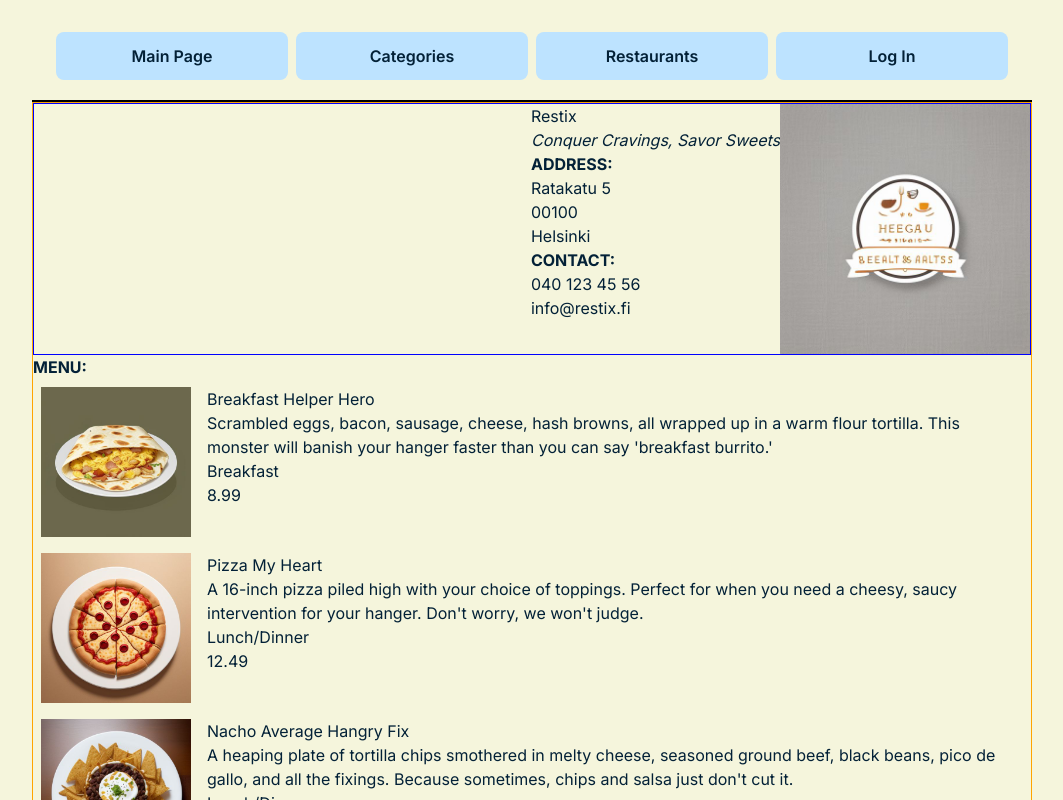
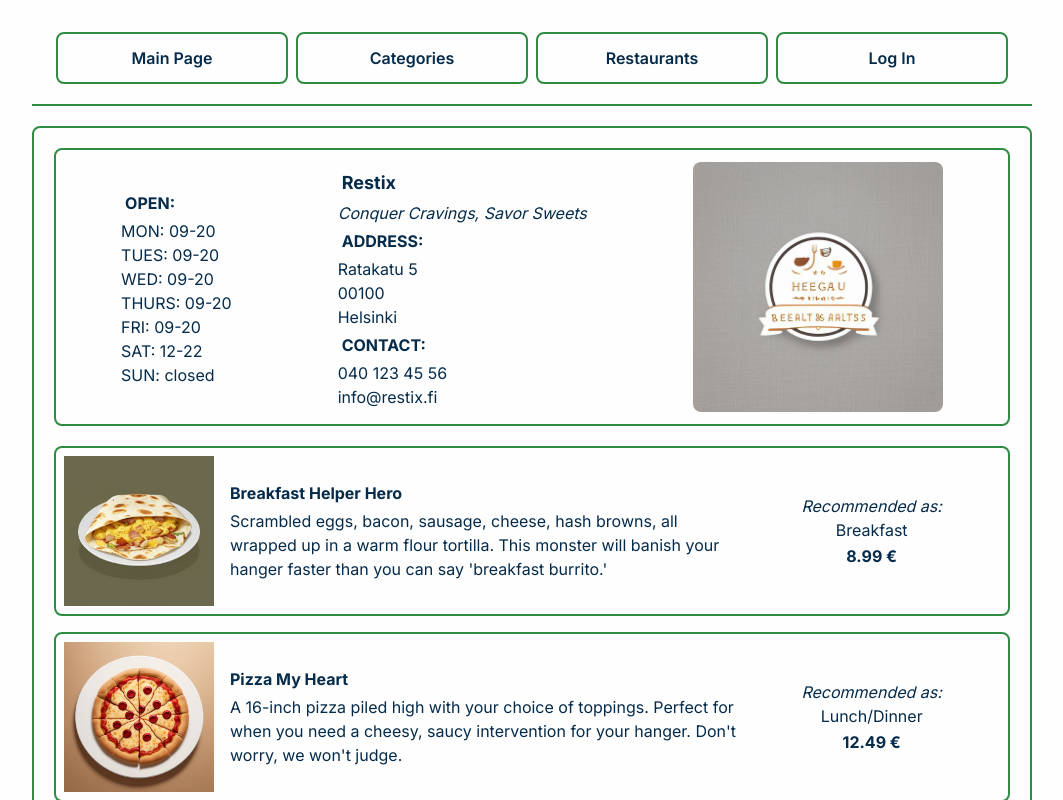
Before and after one commit to ViktorTap/platemate-2024, a Next.js app: page /restaurants/1 in a window 1280 px wide. Shown: the top 800 px of the page, without its empty margins (108-1171 px from the left). Built offline with nearby package versions, Linux system fonts and the light colour scheme.

Commit message:
worked on simple design

```diff
--- a/app/components/NavigarionBar.tsx
+++ b/app/components/NavigarionBar.tsx
@@ -2,7 +2,7 @@ import Link from "next/link";
 
 export default function NavigationBar() {
   return (
-    <nav className="border-solid border-b-2 border-black">
+    <nav className="border-solid border-b-2 border-[#2f8c43]">
       <ul className="flex flex-wrap gap-y-1 justify-around items-baseline m-5">
         <button>
           <Link href="/">Main Page</Link>
--- a/app/components/restaurant/RestaurantCard.tsx
+++ b/app/components/restaurant/RestaurantCard.tsx
@@ -6,7 +6,7 @@ export default function RestaurantCard(restaurant: IRestaurant) {
   return (
     <Link href={`/restaurants/${restaurant._id}`}>
       <section className="restaurant-card-container">
-        <h1 className="mb-2">{restaurant.name}</h1>
+        <h1 className="mb-2 font-bold">{restaurant.name}</h1>
         <Image
           src={
             restaurant.logo !== ""
@@ -16,13 +16,13 @@ export default function RestaurantCard(restaurant: IRestaurant) {
           alt="Restaurant logo"
           width={175}
           height={175}
-          className="mb-2"
+          className="mb-2 rounded-lg"
         />
         <p className="mb-2">
           <i>{restaurant.tagline}</i>
         </p>
         <article className="flex-col justify-center mb-2">
-          <h1>OSOITE:</h1>
+          <h1>ADDRESS:</h1>
           <p>{restaurant.address.street}</p>
           <p>{restaurant.address.postalCode}</p>
           <p>{restaurant.address.city}</p>
--- a/app/globals.css
+++ b/app/globals.css
@@ -3,18 +3,20 @@
 @tailwind utilities;
 
 :root {
-  --background-primary-hex: #d3efbf;
-  --background-secondary-hex: #A5DD9B;
+  --background-primary-hex: #fefeff;
+  --background-secondary-hex: #becace;
 
-  --button-primary-hex: #BDE3FF;
-  --button-hover-hex: #7DC9FF;
-  --button-active-hex: #3EAFFF;
+  --button-primary-hex: #fefeff;
+  --button-hover-hex: #2f8c43;
+  --button-active-hex: #125e23;
 
-  --paragraph-primary-hex: #032137;
+  --border-color-hex: #2f8c43;
+
+  --paragraph-primary-hex: #052b4a;
 }
 
 body {
-  background-color: beige;
+  background-color: var(--background-primary-hex);
   max-width: 1024px;
   margin-inline: auto;
   padding: 0.75rem;
@@ -30,6 +32,7 @@ button {
   border-radius: 0.5rem;
   font-weight: 600;
   white-space: nowrap;
+  border: 2px solid var(--border-color-hex);
 }
 button:hover {
   background-color: var(--button-hover-hex);
@@ -68,9 +71,9 @@ button:disabled {
 .text-input {
   background: transparent;
   border-radius: 0.75rem;
-  border: 1px solid #032137;
+  border: 2px solid var(--border-color-hex);
   box-sizing: border-box;
-  color: #032137;
+  color: var(--paragraph-primary-hex);
   font-size: 1rem;
   padding: 0.75rem 0.75rem;
   outline: none;
@@ -83,9 +86,9 @@ button:disabled {
 #text-input-error {
   background: transparent;
   border-radius: 0.75rem;
-  border: 1px solid red;
+  border: 2px solid red;
   box-sizing: border-box;
-  color: #032137;
+  color: var(--paragraph-primary-hex);
   font-size: 1rem;
   margin-bottom: 1.5rem;
   padding: 0.75rem 0.75rem;
@@ -98,15 +101,15 @@ button:disabled {
 label {
   position: absolute;
   left: 0;
-  padding: 0.75rem 0.75rem;
+  padding: 0.80rem 0.75rem;
   pointer-events: none;
   transition: 0.2s;
 }
 
 input:focus + label, input:not([value=""]) + label
 {
-  color:green;
-  border: 1px solid green;
+  color:var(--border-color-hex);
+  border: 2px solid var(--border-color-hex);
   border-radius: 0.75rem;
   font-size: 0.75rem;
   padding: 0 0.75rem;
@@ -116,29 +119,29 @@ input:focus + label, input:not([value=""]) + label
 }
 
 input:focus, input:not([value=""]) {
-  border: 1px solid green;
+  border: 2px solid var(--border-color-hex);
 }
 
 #text-input-error:focus + label,
 #text-input-error:not([value=""]) + label {
-  color:#032137;
-  border: 1px solid red;
+  color:var(--paragraph-primary-hex);
+  border: 2px solid red;
   border-radius: 0.75rem;
   font-size: 0.75rem;
   padding: 0 0.75rem;
-  background-color: beige;
+  background-color: var(--background-primary-hex);
   transform: translate(15px, -9px);
 
 }
 
 .input-error-message {
   position: absolute;
-  border: 1px solid red;
-  background-color: beige;
+  border: 2px solid red;
+  background-color: var(--background-primary-hex);
   border-radius: 0.75rem;
   font-size: 0.75rem;
   left: 100px;
-  bottom: 19px;
+  bottom: 17px;
   padding: 0 0.75rem;
   pointer-events: none;
   transition: 0.2s;
@@ -157,40 +160,82 @@ input:focus, input:not([value=""]) {
 
 /* RESTAURANT CARD */
 .restaurant-card-container {
+  position: relative;
   display: flex;
   flex-direction: column;
   align-items: center;
   padding: 0.5rem 0 0.5rem 0;
-  border: 1px solid black;
+  border: 2px solid var(--border-color-hex);
   text-align: center;
-
+  border-radius: 0.5rem;
 
   width: 225px;
   height: 500px;
+
+  transition: all 0.5s ease-in-out;
+}
+
+.restaurant-card-container:hover {
+
+  background-color: #2f8c43;
+  transition: 0.5s ease-in-out;
+  color: var(--background-primary-hex);
+  transition: all 0.5s ease-in-out;
+  box-shadow: 0px 4px 8px rgba(38, 38, 38, 0.2);
+  top: -4px;
+
 }
 
 /* RESTAURANT DETAIL */
 .restaurant-detail-main-container {
-  border: 1px solid orange;
+  border: 2px solid var(--border-color-hex);
+  padding: 1.25rem;
+  margin-top: 1.25rem;
+  border-radius: 0.5rem;
 }
 
 .restaurant-info-container {
-  border: 1px solid blue;
+  border: 2px solid var(--border-color-hex);
+  border-radius: 0.5rem;
+  padding: 0.75rem;
+
   display: flex;
   flex-direction: row-reverse;
+  justify-content: space-around;
+  align-items: center;
 }
 
 .menu-main-container {
-  /* border: 1px solid green; */
+  /* border: 2px solid var(--border-color-hex); */
+  margin-top: 1.25rem;
+  border-radius: 0.5rem;
   display: flex;
   flex-direction: column;
   gap: 1rem;
-  padding: 0.5rem;
+  /* padding: 0.5rem; */
+  overflow: visible;
 }
 
 .dish-container {
-  /* border: 1px solid red; */
+  border: 2px solid var(--border-color-hex);
+  border-radius: 0.5rem;
   display: flex;
+  padding: 0.5rem;
   gap: 1rem;
 
 }
+
+.dish-info-container {
+  display: flex;
+  justify-content: space-around;
+  align-items: center;
+}
+
+.dish-name-desc-container {
+  flex: 2;
+}
+
+.dish-meal-price-container {
+  flex: 1;
+  text-align: center;
+}
--- a/app/restaurants/[id]/page.tsx
+++ b/app/restaurants/[id]/page.tsx
@@ -22,27 +22,41 @@ export default function RestaurantPage({ params }: { params: { id: string } }) {
                 alt="Restaurant logo"
                 width={250}
                 height={250}
+                className="rounded-lg"
               />
               <div>
-                <h1>{rest.name}</h1>
+                <h1 className="font-bold text-lg m-1">{rest.name}</h1>
                 <p>
                   <i>{rest.tagline}</i>
                 </p>
 
-                <p>
+                <p className="m-1">
                   <strong>ADDRESS:</strong>
                 </p>
                 <p>{rest.address.street}</p>
                 <p>{rest.address.postalCode}</p>
                 <p>{rest.address.city}</p>
-                <p>
+                <p className="m-1">
                   <strong>CONTACT:</strong>
                 </p>
                 <p>{rest.phone}</p>
                 <p>{rest.email}</p>
               </div>
+              <div>
+                <h1 className="m-1">
+                  <strong>OPEN:</strong>
+                </h1>
+                <ul>
+                  <li>MON: {rest.open.mon}</li>
+                  <li>TUES: {rest.open.tues}</li>
+                  <li>WED: {rest.open.wed}</li>
+                  <li>THURS: {rest.open.thurs}</li>
+                  <li>FRI: {rest.open.fri}</li>
+                  <li>SAT: {rest.open.sat}</li>
+                  <li>SUN: {rest.open.sun}</li>
+                </ul>
+              </div>
             </div>
-            <strong>MENU:</strong>
             <div className="menu-main-container">
               {rest.menu.map((dish) => {
                 return (
@@ -57,12 +71,24 @@ export default function RestaurantPage({ params }: { params: { id: string } }) {
                       width={150}
                       height={150}
                     />
-                    <div>
-                      <p>{dish.dishName}</p>
-                      <p>{dish.description}</p>
-                      <p>{dish.meal}</p>
-                      <p>{dish.price}</p>
-                    </div>
+                    <section className="dish-info-container">
+                      <article className="dish-name-desc-container">
+                        <p className="mb-1">
+                          <strong>{dish.dishName}</strong>
+                        </p>
+                        <p>{dish.description}</p>
+                      </article>
+
+                      <article className="dish-meal-price-container">
+                        <p>
+                          <i>Recommended as: </i>
+                        </p>
+                        <p>{dish.meal}</p>
+                        <p className="mt-0.5">
+                          <strong>{dish.price} €</strong>
+                        </p>
+                      </article>
+                    </section>
                   </div>
                 );
               })}
--- a/package.json
+++ b/package.json
@@ -9,6 +9,7 @@
     "lint": "next lint"
   },
   "dependencies": {
+    "@heroicons/react": "^2.1.3",
     "bcrypt": "^5.1.1",
     "dotenv": "^16.4.5",
     "formik": "^2.4.5",
--- a/tailwind.config.ts
+++ b/tailwind.config.ts
@@ -16,6 +16,7 @@ const config: Config = {
         "button-hover-hex": "var(--button-hover-hex)",
         "button-active-hex": "var(--button-active-hex)",
         "paragraph-primary-hex": "var(--paragraph-primary-hex)",
+        "border-color-hex": "var(--border-color-hex",
       },
       backgroundImage: {
         "gradient-radial": "radial-gradient(var(--tw-gradient-stops))",
```
Also changed, not shown: 1 other file (tests, documents, lock files or other folders).
